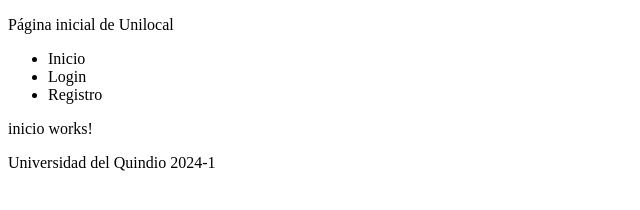
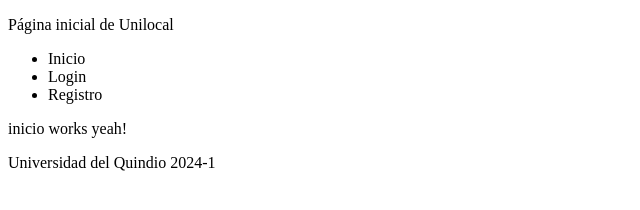
Before and after one commit to Juandque/PFPAFront-end, an Angular app: page / in a window 1280 px wide. Shown: the top 210 px of the page, without its empty margins (0-640 px from the left). Built offline with nearby package versions, Linux system fonts and the light colour scheme.

Commit message:
Primero commit

```diff
--- a/src/app/componentes/inicio/inicio.component.html
+++ b/src/app/componentes/inicio/inicio.component.html
@@ -1 +1 @@
-<p>inicio works!</p>
+<p>inicio works yeah!</p>
```
